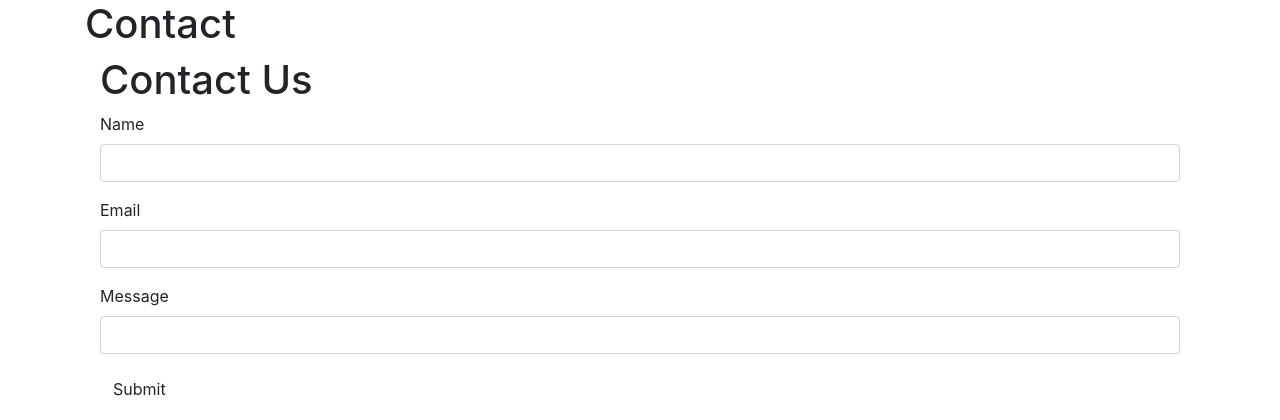
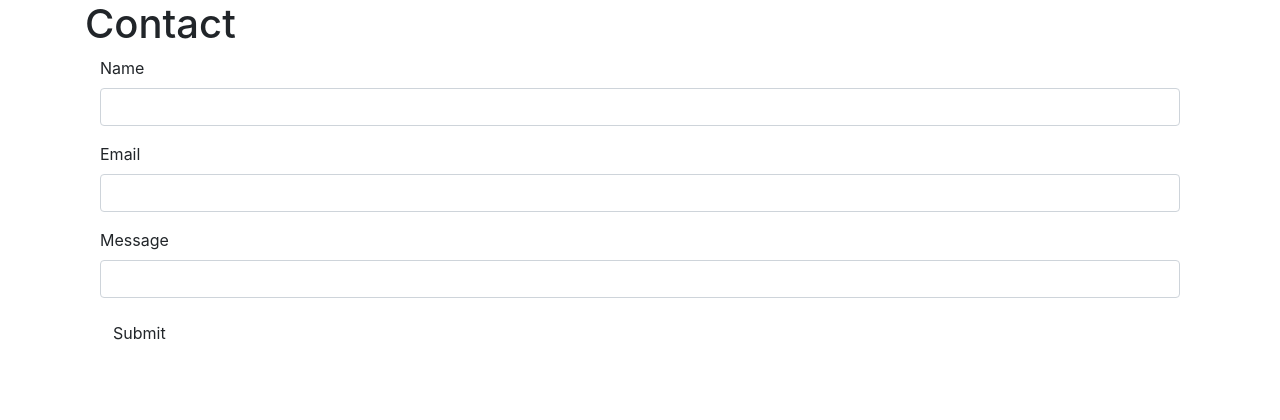
Before and after one commit to marissa-shaffer/final-cs50p-project, a Flask app: page /contact in a window 1280 px wide. Shown: the part 136-556 px from the top of the page. Run offline with Flask 2, Linux system fonts and the light colour scheme; parts of the project's set-up code (start-up, migrations or seed data) failed here and were passed over; some libraries are stand-ins or nearby versions.

Commit message:
Removed contact us heading

```diff
--- a/api/templates/contact.html
+++ b/api/templates/contact.html
@@ -4,7 +4,6 @@
 {% block content %}
     <h1>{% block title %} Contact {% endblock %}</h1>
     <div class="container">
-        <h1>Contact Us</h1>
         {{ wtf.quick_form(form) }}
     </div>
 
```
